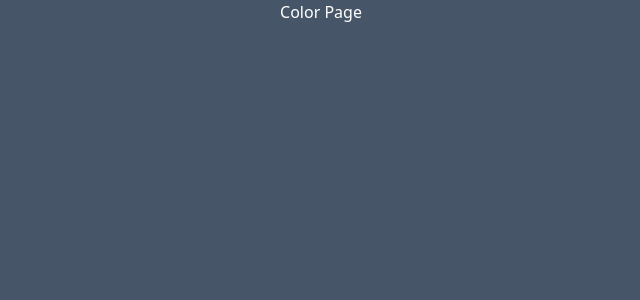
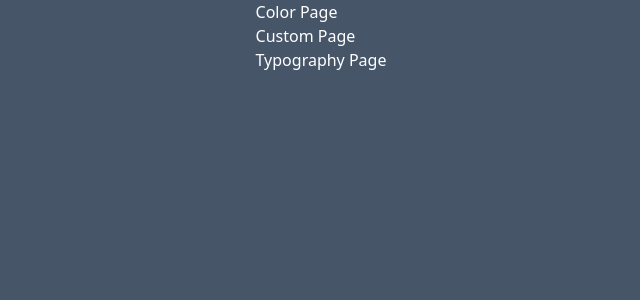
Before and after one commit to lesenelir/tailwindcss-demo, a Next.js app: page / in a window 1280 px wide. Shown: the top 300 px of the page, without its empty margins (319-959 px from the left). Built offline with nearby package versions, Linux system fonts and the light colour scheme.

Commit message:
chore: update index page

```diff
--- a/src/pages/index.tsx
+++ b/src/pages/index.tsx
@@ -5,6 +5,8 @@ function Home() {
     <div className='min-h-full flex justify-center items-center'>
        <ul>
          <li><Link href={'/color'}>Color Page</Link></li>
+         <li><Link href={'/custom'}>Custom Page</Link></li>
+         <li><Link href={'/typography'}>Typography Page</Link></li>
        </ul>
     </div>
   )
```
